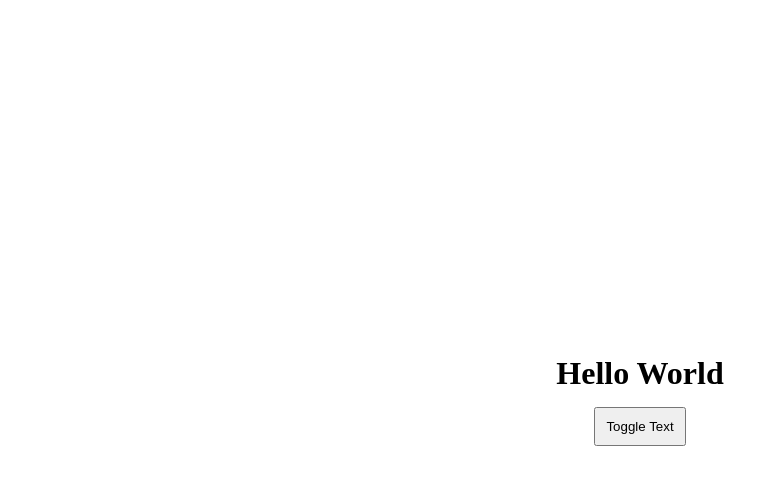
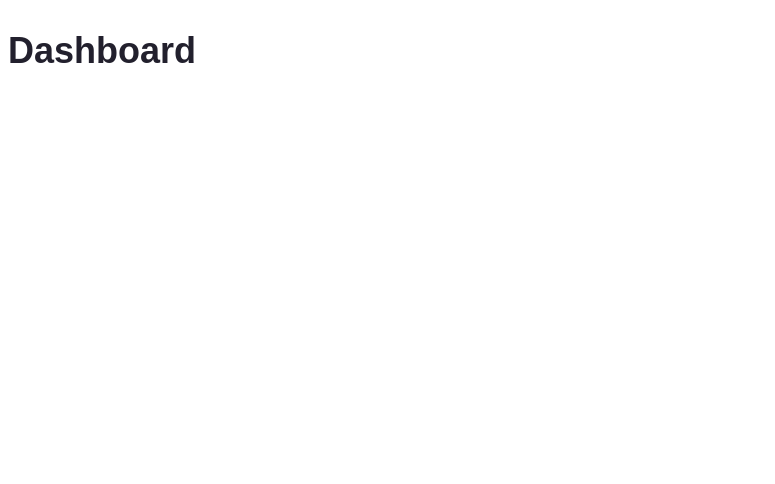
Before and after one commit to isiakaabd/Heala-Project, a React (Create React App) app: page / in a window 1280 px wide. Shown: the top 484 px of the page, without its empty margins (0-775 px from the left). Built offline with nearby package versions, Linux system fonts and the light colour scheme.

Commit message:
created dashboard layout

```diff
--- a/src/App.js
+++ b/src/App.js
@@ -1,21 +1,16 @@
 import React from "react";
-import { useActions } from "components/hooks/useActions";
-import { useSelector } from "react-redux";
-import styles from "./App.module.css";
+import DashboardHome from "pages/Home";
 
 const App = () => {
-  const { toggleText } = useSelector((state) => state.entities);
-  const { toggleHelloWorld } = useActions();
+  // const { toggleText } = useSelector((state) => state.entities);
+  // const { toggleHelloWorld } = useActions();
 
   return (
-    <>
-      <div className={styles.container}>
-        <h1>{!toggleText ? "Hello World" : "Goodbye World."}</h1>
-        <button onClick={toggleHelloWorld} className={styles.button}>
-          Toggle Text
-        </button>
-      </div>
-    </>
+    <main>
+      {/* <div className={styles.container}> */}
+      <DashboardHome />
+      {/* </div> */}
+    </main>
   );
 };
 
--- /dev/null
+++ b/src/components/hooks/Texts.js
@@ -0,0 +1,88 @@
+// import React, { useState, useEffect, useContext } from "react";
+import styled from "styled-components";
+
+export const H1 = styled.h1`
+  font-size: ${(props) => props.fontSize || "36px"};
+  font-family: ${(props) => props.fontFamily || "medium"}, sans-serif;
+  color: ${(props) => props.color};
+
+  @media (max-width: 600px) {
+    font-size: ${(props) => props.smallSize || "27px"};
+  }
+`;
+
+export const H2 = styled.h2`
+  font-size: ${(props) => props.fontSize || "36px"};
+  font-family: ${(props) => props.fontFamily || "medium"}, sans-serif;
+  color: ${(props) => props.color};
+
+  @media (max-width: 600px) {
+    font-size: ${(props) => props.smallSize || "27px"};
+  }
+`;
+
+export const H3 = styled.h3`
+  font-size: ${(props) => props.fontSize || "24px"};
+  font-family: ${(props) => props.fontFamily || "semi"}, sans-serif;
+  color: ${(props) => props.color};
+
+  @media (max-width: 600px) {
+    font-size: ${(props) => props.smallSize || "27px"};
+  }
+`;
+
+export const H4 = styled.h4`
+  font-size: ${(props) => props.fontSize || "20px"};
+  font-family: ${(props) => props.fontFamily || "semi"}, sans-serif;
+  color: ${(props) => props.color};
+
+  @media (max-width: 600px) {
+    font-size: ${(props) => props.smallSize || "18px"};
+  }
+`;
+
+export const H5 = styled.h5`
+  font-size: ${(props) => props.fontSize || "16px"};
+  font-family: ${(props) => props.fontFamily || "semi"}, sans-serif;
+  color: ${(props) => props.color};
+`;
+
+export const H6 = styled.h6`
+  font-size: ${(props) => props.fontSize || "1em"};
+  font-family: ${(props) => props.fontFamily || "semi"}, sans-serif;
+  color: ${(props) => props.color};
+`;
+
+export const P = styled.p`
+  font-size: ${(props) => props.fontSize || "1em"};
+  font-family: ${(props) => props.fontFamily || "regular"}, sans-serif;
+  color: ${(props) => props.color};
+
+  @media (max-width: 600px) {
+    font-size: ${(props) => props.smallSize || "16px"};
+  }
+`;
+
+export const SmallP = styled.p`
+  font-family: ${(props) => props.fontFamily || "regular"}, sans-serif;
+  font-weight: ${(props) => props.fontWeight || "300"};
+  font-size: ${(props) => props.fontSize || "0.9rem"};
+  letter-spacing: 0px;
+  color: ${(props) => props.color};
+`;
+
+export const BigP = styled.p`
+  font-size: ${(props) => props.fontSize || "54px"};
+  font-family: ${(props) => props.fontFamily || "medium"}, sans-serif;
+  color: ${(props) => props.color};
+
+  @media (max-width: 600px) {
+    font-size: ${(props) => props.smallSize || "36px"};
+  }
+`;
+
+export const TextLink = styled.p`
+  font-size: ${(props) => props.fontSize || "14px"};
+  font-family: ${(props) => props.fontFamily || "regular"}, sans-serif;
+  color: ${(props) => props.color};
+`;
--- /dev/null
+++ b/src/pages/Home.js
@@ -0,0 +1,16 @@
+import { H1 } from "components/hooks/Texts";
+import React from "react";
+
+const DashboardHome = () => {
+  return (
+    <section className="max-h-screen overflow-y-auto">
+      <div className="pt-10">
+        <H1 color="#22202D" fontFamily="semi" className="">
+          Dashboard
+        </H1>
+      </div>
+    </section>
+  );
+};
+
+export default DashboardHome;
```
Also changed, not shown: 1 other file (tests, documents, lock files or other folders).
